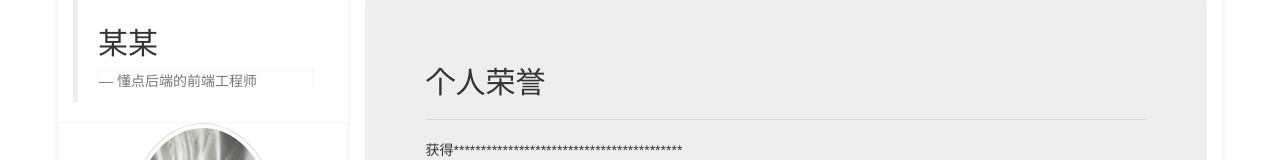
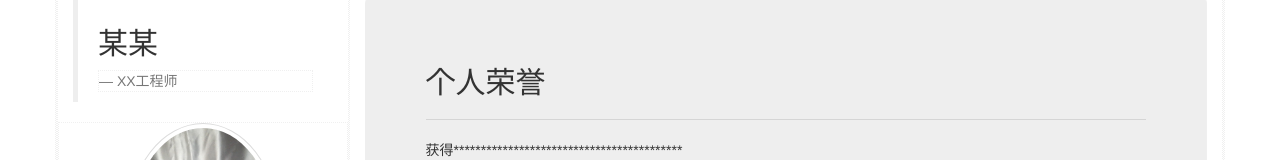
Before and after one commit to ZhangMingZhao1/Bootstrap-Learning, a plain HTML site: page 练习-做一个简历/index.html in a window 1280 px wide. Shown: the part 273-433 px from the top of the page. Drawn offline with nearby package versions, Linux system fonts and the light colour scheme; files that its build step writes are made by us from their sources.

Commit message:
小修改

```diff
--- a/练习-做一个简历/index.html
+++ b/练习-做一个简历/index.html
@@ -40,7 +40,7 @@
             <div class="col-sm-3">
                 <blockquote>
                     <h2>某某</h2>
-                    <footer>懂点后端的前端工程师</footer>
+                    <footer>XX工程师</footer>
                 </blockquote>
                 <div class="row text-center">
                     <img src="./img/zmz.jpg" alt="boy" width="150px" class="img-responsive img-circle img-thumbnail">
```
